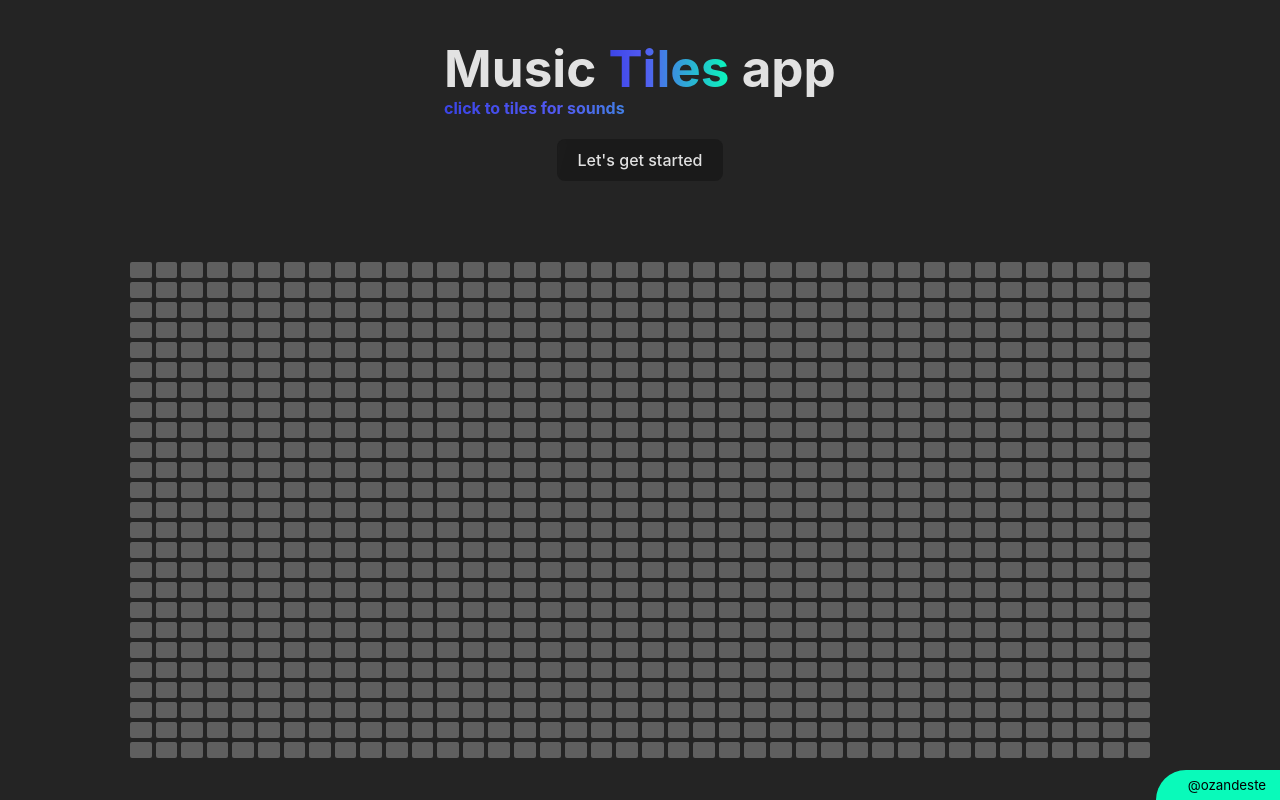
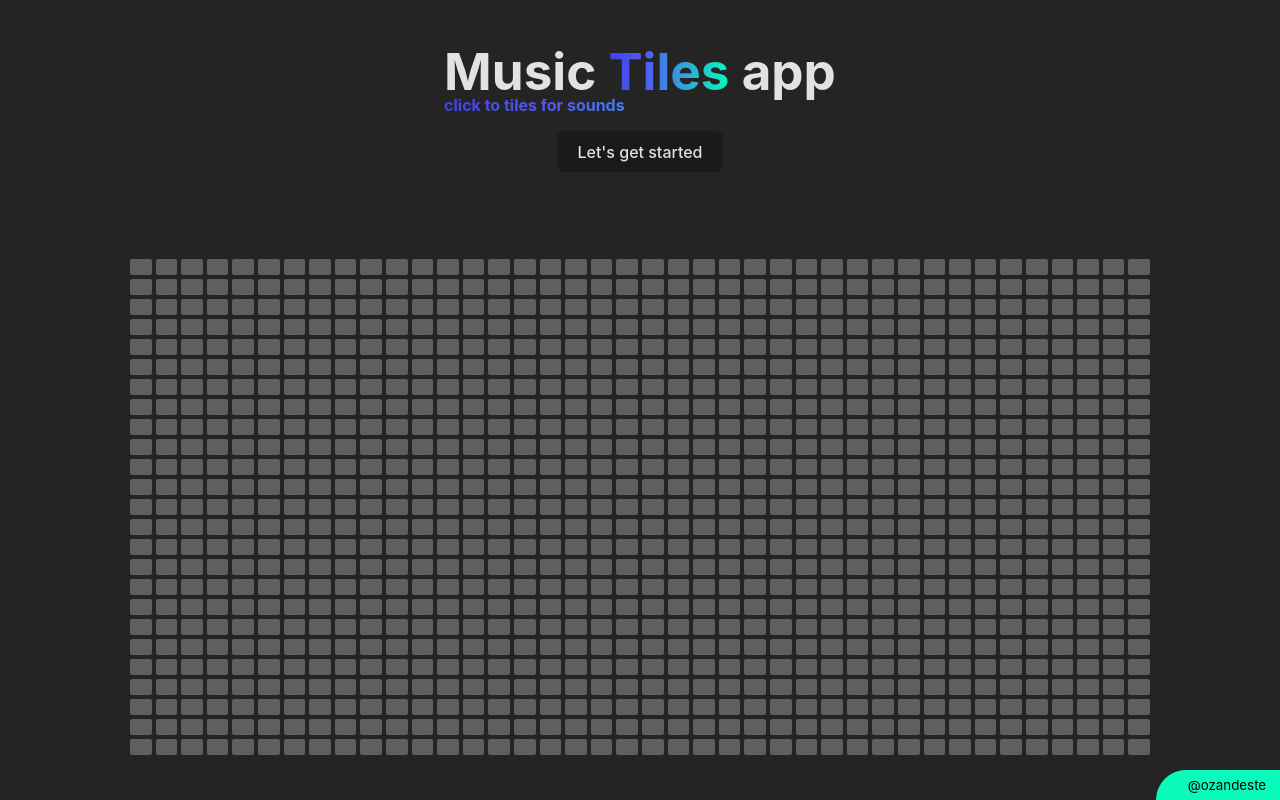
Before and after one commit to ozandeste/hoverboard-musical, a website: page index.html in a window 1280 px wide. Drawn offline with nearby package versions, Linux system fonts and the light colour scheme.

Commit message:
spacing between title and subtitle is more clear

```diff
--- a/css/app.css
+++ b/css/app.css
@@ -27,6 +27,8 @@ h1 > span, h4 {
   -moz-background-clip: text;
   -webkit-background-clip: text;
 }
+
+h4 {line-height: 0.8;}
 
 #get-started-btn {
   position: relative;
```
